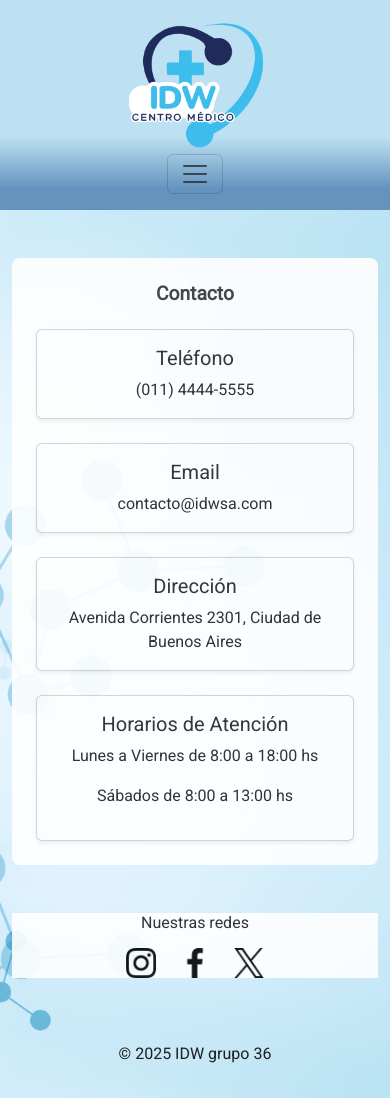
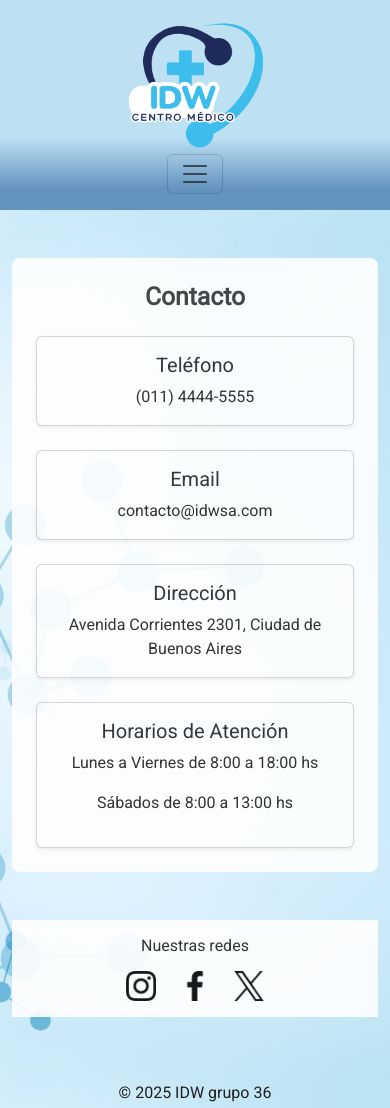
Before and after one commit to Micaias7/IDW_36, a plain HTML site: page contacto.html in a window 390 px wide. Shown: the top 1108 px of the page. Drawn offline with nearby package versions, Linux system fonts and the light colour scheme.

Commit message:
pull y add rama German

```diff
--- a/contacto.html
+++ b/contacto.html
@@ -76,7 +76,7 @@
     </section>
 
     <!--las redes sociales -->
-    <section class="my-5 text-center">
+    <section class="my-5 text-center py-3">
       <h3>Nuestras redes</h3>
       <div class="d-flex justify-content-center gap-4 mt-3">
         <a href="https://instagram.com" target="_blank"><img src="public/instagram.png" alt="Instagram" width="30"></a>
--- a/css/index.css
+++ b/css/index.css
@@ -217,7 +217,7 @@ footer {
 }
 
 @media(max-width:480px){
-    body h2{
+    /* body h2{
         font-size: 1.2rem;
-    }
+    } */
 }
```
